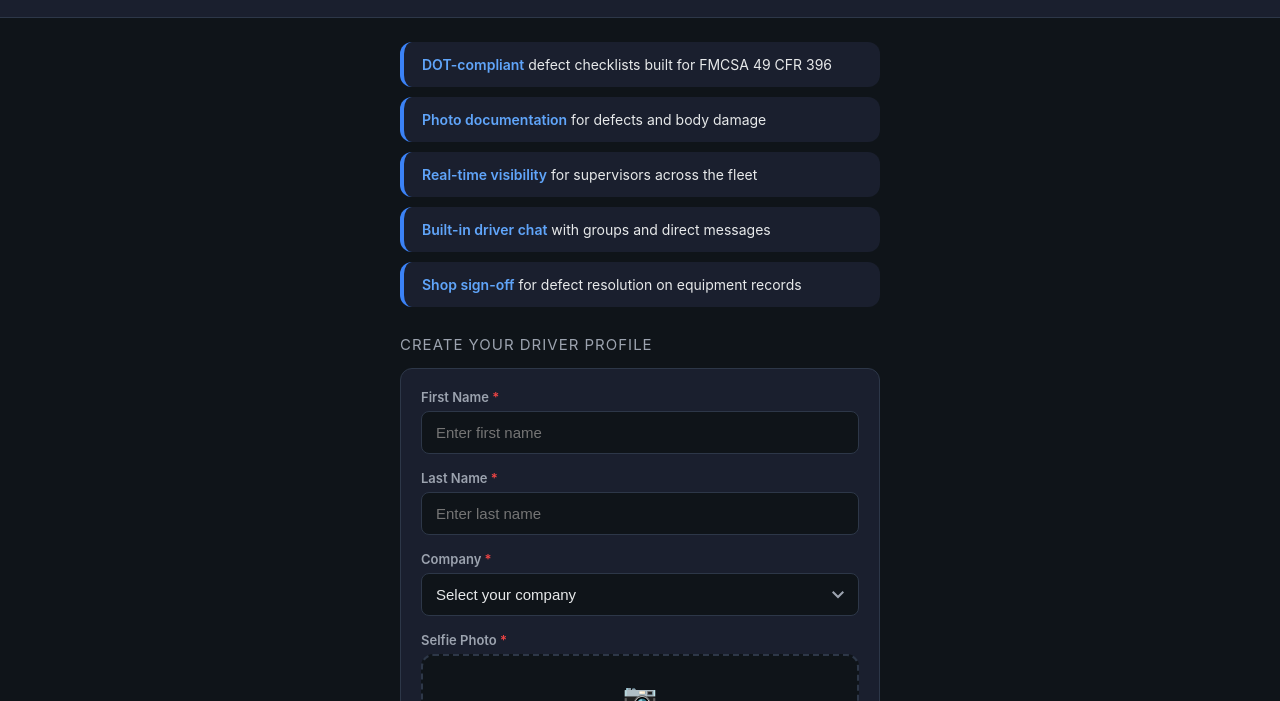
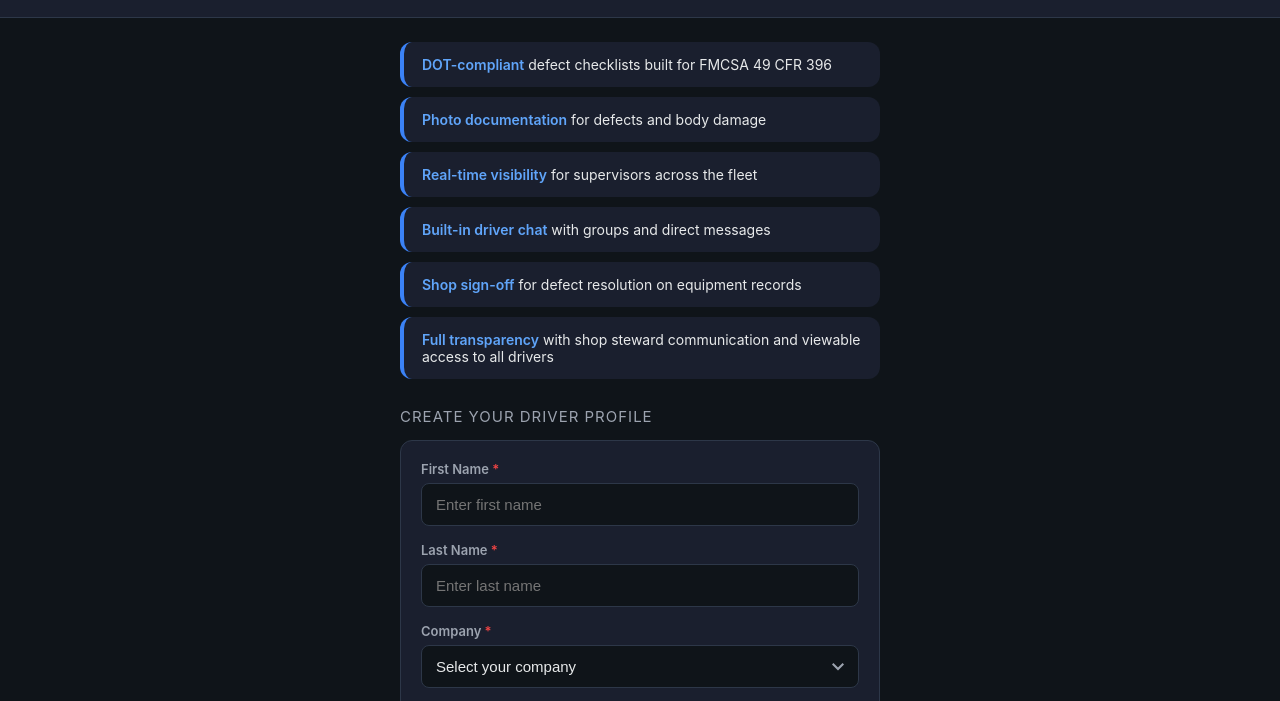
Before and after one commit to terryfamily716/FleetDVIR, a website: page index.html in a window 1280 px wide. Shown: the part 87-788 px from the top of the page. Drawn offline with Linux system fonts and the light colour scheme.

Commit message:
Add sixth feature bullet: full transparency with shop steward communication and viewable access to all drivers

```diff
--- a/index.html
+++ b/index.html
@@ -56,6 +56,7 @@
       <li><span>Real-time visibility</span> for supervisors across the fleet</li>
       <li><span>Built-in driver chat</span> with groups and direct messages</li>
       <li><span>Shop sign-off</span> for defect resolution on equipment records</li>
+      <li><span>Full transparency</span> with shop steward communication and viewable access to all drivers</li>
     </ul>
 
     <div class="section-title">Create Your Driver Profile</div>
```
